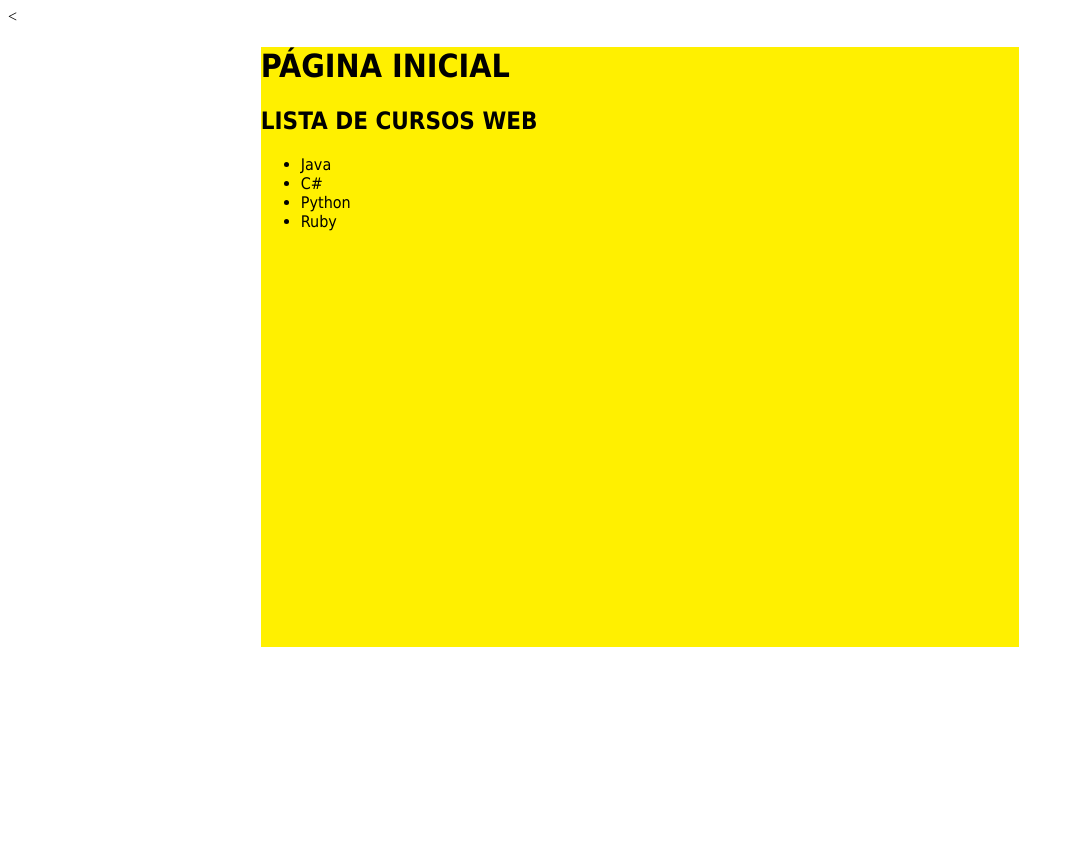
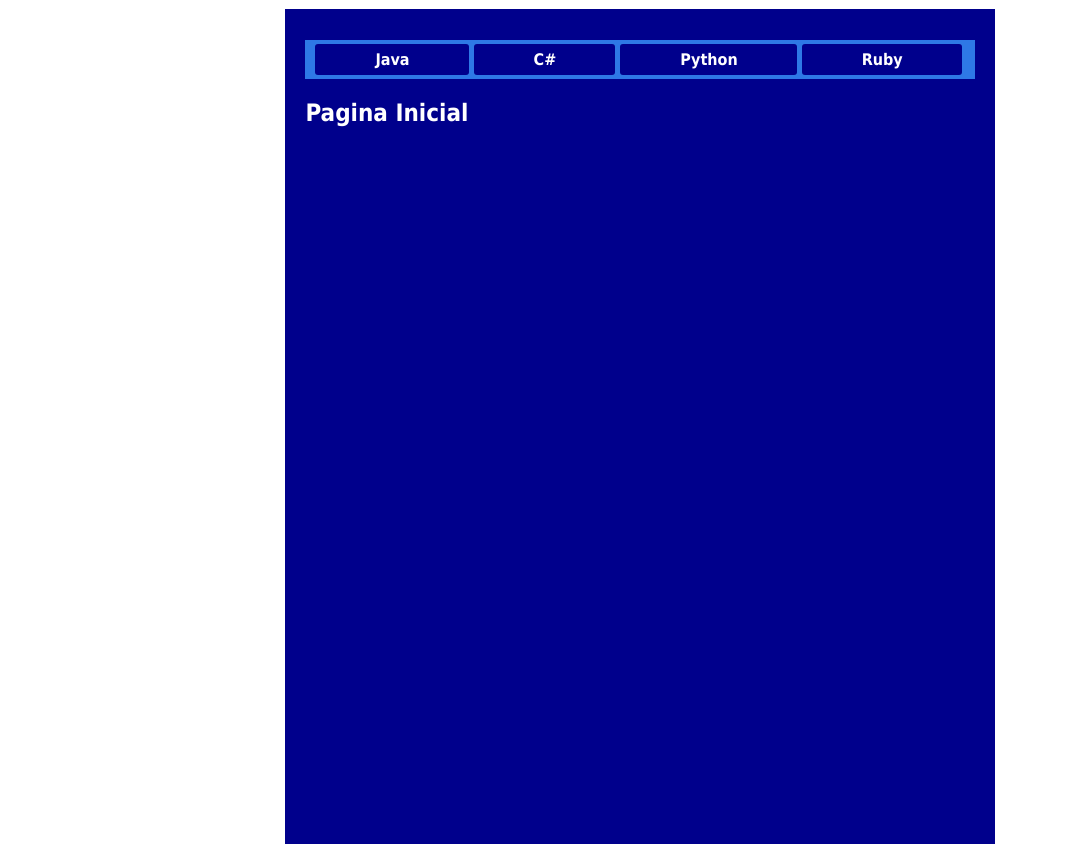
Before and after one commit to 1-TDSJ/cursos-web, a plain HTML site: page pagina-inicial.html in a window 1280 px wide. Shown: the whole page, without its empty margins (0-1073 px from the left). Before the commit the page ends 800 px from the top, so only its background shows below. Drawn offline with Linux system fonts and the light colour scheme.

Commit message:
Inicial/css finalizado

```diff
--- a/css/estilo.css
+++ b/css/estilo.css
@@ -2,8 +2,53 @@
 
   /*familia da fonte  */
   font-family: "tahoma", serif;
-  background-color: #fff000;
+  background-color: #00008c;
   margin-left: 20%;
   margin-right: 20%;
   height: 600px;
+  padding: 20px;
+  padding-top: 15px;
+  padding-bottom: 220px;
 }
+/*Estilizando a lista marcada como menu*/
+#menu-vert{
+  background-color: #2e78e6;
+  padding: 10px;
+}
+#menu-vert li{
+  align-content: center;
+  display: inline;
+  background-color: #00008c;
+  padding-left: 60px;
+  padding-right: 59px;
+  padding-top: 6px;
+  padding-bottom: 6px;
+  color: white;
+  border-radius:3px;
+
+
+}
+h1,h2{
+  color: white;
+
+}
+#menu-vert li a{
+  color: white;
+  text-decoration: none;
+}
+
+#menu-vert li a:visited {
+  color: white;
+}
+#menu-vert li a:hover{
+  color:#2e78e6;
+}
+.nav-top{
+/*background-color: #0a56c7;*/
+border-radius: 10px;
+border-color: red;
+padding: 1px;
+font-weight: bold;
+margin-left: 40px;
+margin-right: 40px;
+}
--- a/pagina-inicial.html
+++ b/pagina-inicial.html
@@ -3,21 +3,22 @@
   <head>
     <meta charset="utf-8">
     <meta name="viewerport" content="width=device-width,initial-scale=1">
-    <<link rel="stylesheet" type="text/css" href="css/estilo.css">
+    <link rel="stylesheet" type="text/css" href="css/estilo.css">
     <title>Inicio</title>
   </head>
   <body>
-    <div id="container">
-      <h1>PÁGINA INICIAL</h1>
-    <div>
-      <h2>LISTA DE CURSOS WEB</h2>
-      <ul>
-        <li>Java</li>
-        <li>C#</li>
-        <li>Python</li>
-        <li>Ruby</li>
+      <nav class="nav-top">
+        <div id="container">
+          <div>
+      <ul id="menu-vert">
+        <li><a href="paginas/cursos/java/curso-java.html">Java</a></li>
+        <li><a href="paginas/cursos/csharp/curso-csharp.html">C#</a></li>
+        <li><a href="paginas/cursos/python/curso-python.html">Python</a></li>
+        <li><a href="paginas/cursos/ruby/curso-ruby.html">Ruby</a></li>
       </ul>
+      <h1>Pagina Inicial</h1>
     </div>
     </div>
+  </nav>
   </body>
 </html>
```
Also changed, not shown: paginas/cursos/ruby/curso-ruby.html (+0 -1 lines).
